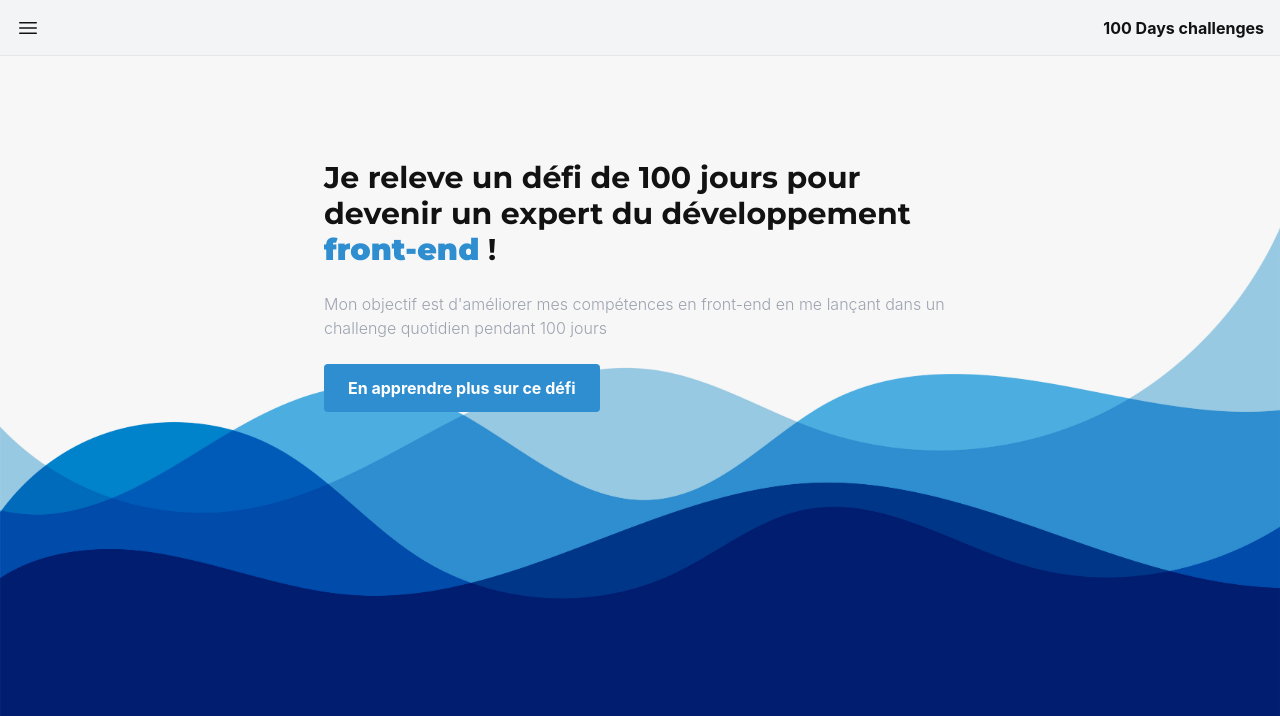
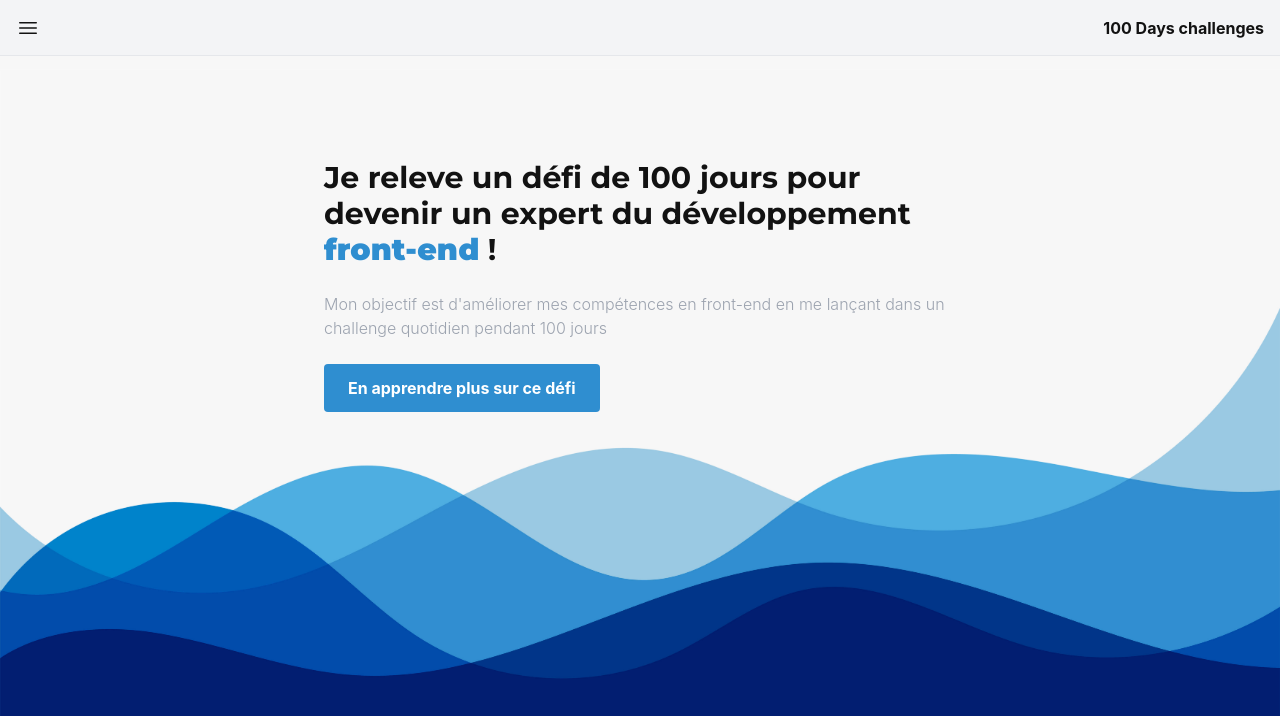
Before and after one commit to Jclouxdev/100DaysChallenge, a React (Vite) app: page / in a window 1280 px wide. Shown: the top 716 px of the page. Built offline with nearby package versions, Linux system fonts and the light colour scheme.

Commit message:
:lipstick: Fix homepage mobile

```diff
--- a/src/routes/00_Landing/LandingPage.tsx
+++ b/src/routes/00_Landing/LandingPage.tsx
@@ -20,13 +20,14 @@ export const LandingPage = () => {
                 <p className='text-gray-400 font-light z-10'>Mon objectif est d'améliorer mes compétences en front-end en me lançant dans un challenge quotidien pendant 100 jours</p>
                 <button onClick={handleScrollToAbout} className="bg-[#2F8ED0] text-white py-3 px-6 rounded font-bold z-10">
                     En apprendre plus sur ce défi
-                </button>                <img src={WaveBg} alt="" className='absolute bottom-20 left-0 z-0' />
+                </button>
             </section>
-            <section className='-mt-20 pt-40 md:pt-20 pb-12 px-6 md:px-32 text-[#F7F7F7]'
+            <section className='-mt-[100px] pt-40 md:pt-20 pb-12 px-6 md:px-32 text-[#F7F7F7]'
                 style={{
                     background:'rgb(0,29,112) linear-gradient(180deg, rgba(0,29,112,1) 0%, rgba(0,12,46,1) 100%)',
                 }}
             >
+                <img src={WaveBg} alt="" className='absolute bottom-20 md:bottom-0 left-0 z-0' />
                 <h2 id="about" className="text-xl font-bold font-montserat mb-4 mt-20">Pourquoi ai-je décidé de relever ce défi de 100 jours ?</h2>
                 <p className='font-light'>J'ai choisi de consacrer 100 jours à ce défi pour me focaliser sur le développement front-end et acquérir des habitudes et réflexes solides. En codant quotidiennement, je compte repousser mes limites, créer des composants modernes et cohérents, et construire un portfolio qui reflète mes compétences actuelles</p>
                 <div className='grid gap-4 mt-4'>
```
Also changed, not shown: src/assets/000/bg.jpg, src/assets/000/sl_013020_27540_36.jpg (deleted).
